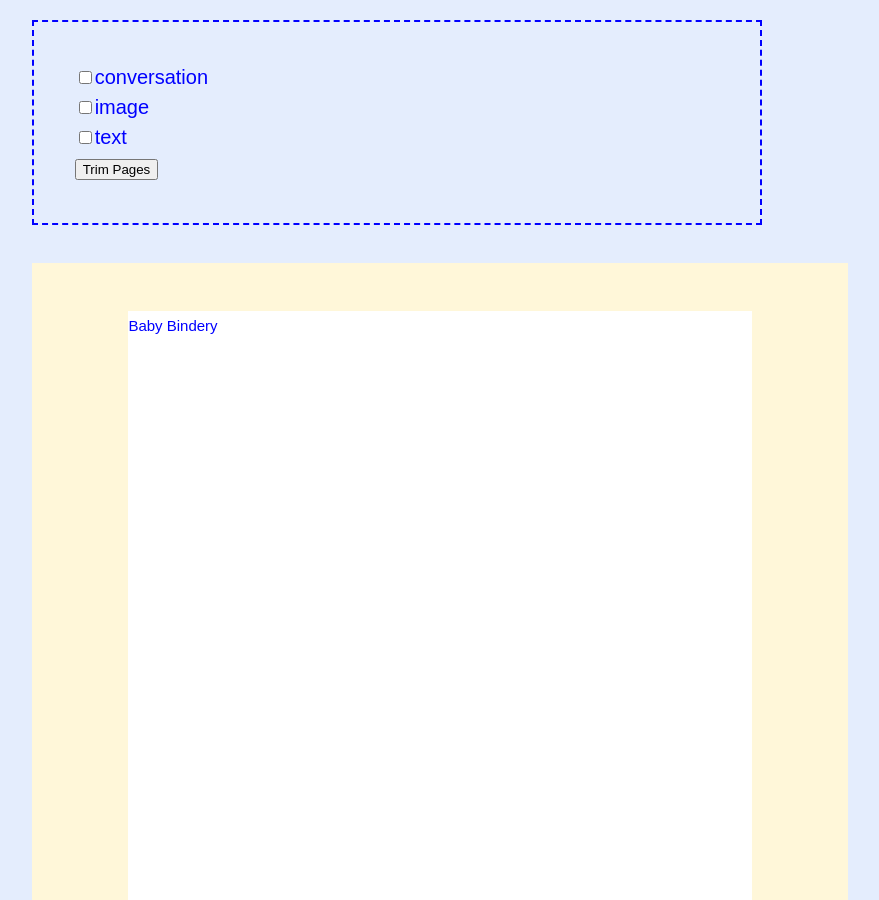
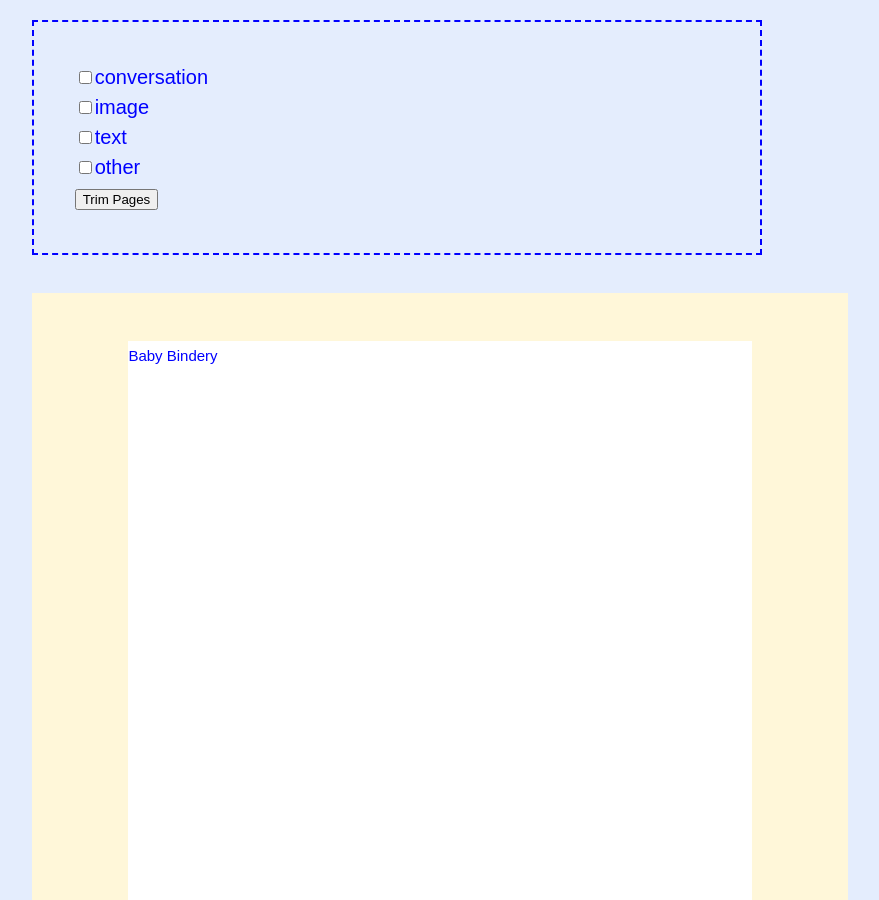
Before and after one commit to thedesignoffice/babybindery, a Jekyll site: the page built from book.html, in a window 1280 px wide and 900 px high. Shown: the whole window, without its empty margins (6-885 px from the left). Built offline with Jekyll 4.4.1, drawn with Linux system fonts in a browser that asks for light colours; nearby versions of some CDN libraries; some of the changed text lies outside the part shown.

Commit message:
demo file

```diff
--- a/_config.yml
+++ b/_config.yml
@@ -19,4 +19,4 @@ github_username: thedesignoffice
 markdown: kramdown
 page_width: "8.5in"
 page_height: "11in"
-content_types: [conversation, image, text]
+content_types: [conversation, image, text, other]
--- a/_posts/2016-08-27-syllabus.html
+++ b/_posts/2016-08-27-syllabus.html
@@ -3,7 +3,7 @@ layout: default
 title: DS1 Syllabus
 date: 2016-08-27
 author: Everyone
-content-type: text
+content-type: other
 
 ---
 
```
